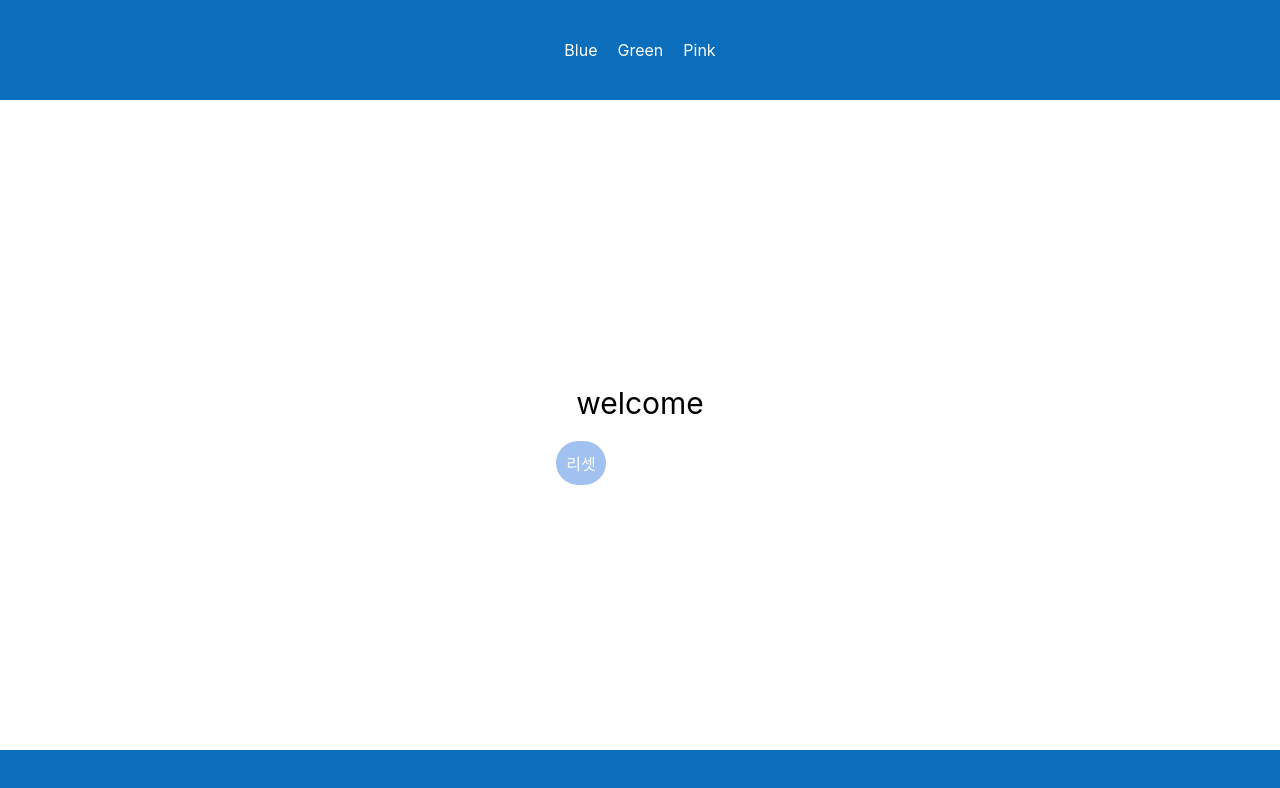
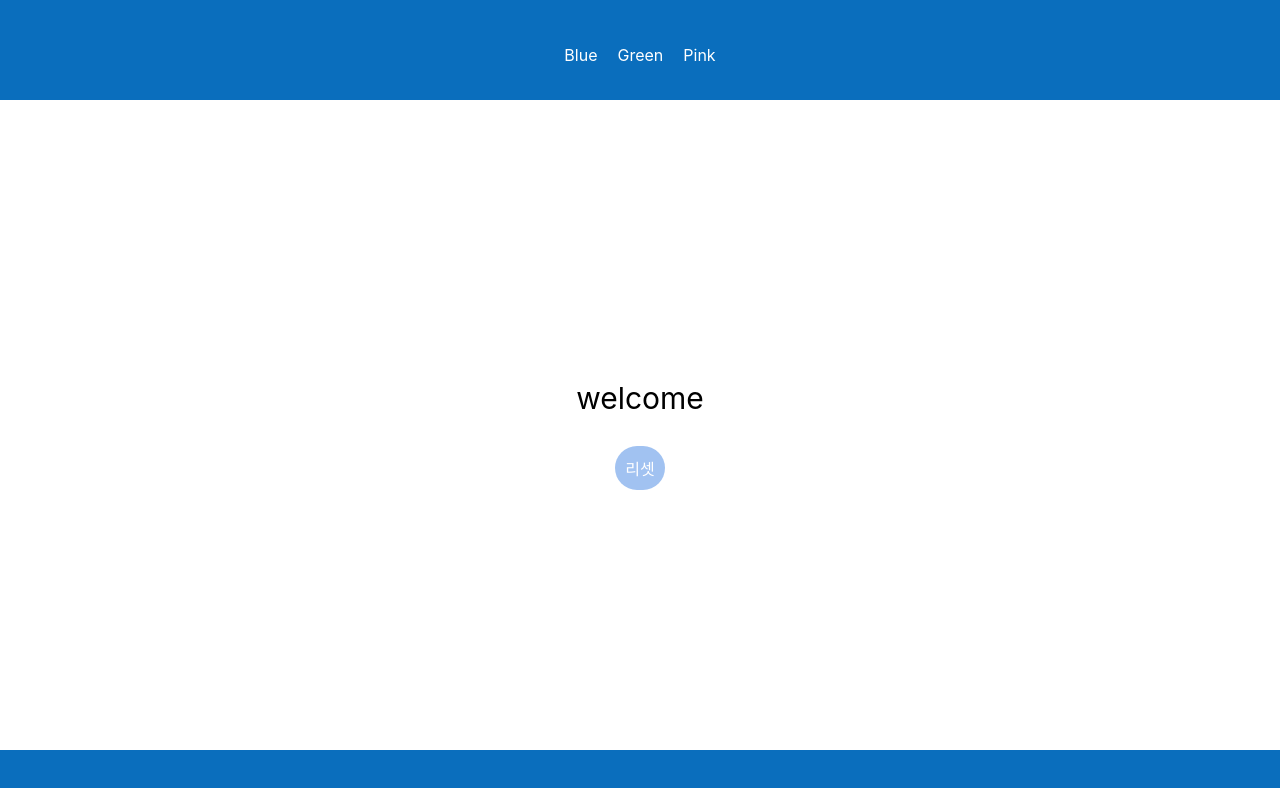
Before and after one commit to LikeLion-at-CAU-11th/Yeongeun-Jeon, a React (Create React App) app in the folder week14/: page /mypage in a window 1280 px wide. Shown: the top 788 px of the page. Built offline with nearby package versions, Linux system fonts and the light colour scheme.

Commit message:
[FEAT] 모달창 디자인-useContext()사용

```diff
--- a/week14/src/components/home/Modal.js
+++ b/week14/src/components/home/Modal.js
@@ -1,8 +1,9 @@
-import React from 'react'
+import React, { useContext, useState } from 'react'
 import { useRecoilValue } from 'recoil';
 import { dateAtom, emailAtom, userNameAtom } from '../../recoil/atoms';
 import { useNavigate } from 'react-router-dom';
 import { styled } from 'styled-components';
+import {ThemeContext} from "../../context/context"
 
 const Modal = ({isOpen, closeModal, isSubmitted}) => {
     const name = useRecoilValue(userNameAtom);
@@ -10,6 +11,10 @@ const Modal = ({isOpen, closeModal, isSubmitted}) => {
     const birth = useRecoilValue(dateAtom);
 
     const navigate = useNavigate();
+
+    // const context = useContext(ThemeContext);
+    // const [mode, setMode] = useState(context.blueTheme);
+    const mode = useContext(ThemeContext);
 
     const goToMyPage = ()=>{
         navigate('/mypage');
@@ -19,18 +24,16 @@ const Modal = ({isOpen, closeModal, isSubmitted}) => {
     return (
         <div style = {{display: isOpen ? "block" : "none"}}>
         <Overlay>
-        <ModalWrap>
+        <ModalWrap mode={mode.sub}>
             <Contents>
                 <PreText>
                 {`이름 : ${name} \n이메일 : ${email} \n생년월일 : ${birth}가 맞습니까?`}
                 </PreText>
-            <Button onClick={closeModal}>NO</Button>
-            <Button onClick={goToMyPage}>YES</Button>
+            <Button onClick={closeModal} mode={mode.main}>NO</Button>
+            <Button onClick={goToMyPage} mode={mode.main}>YES</Button>
             </Contents>
         </ModalWrap>
         </Overlay>
-
-
         </div>
     )
 
@@ -40,7 +43,8 @@ export default Modal
 
 const PreText = styled.pre`
 font-size:20px;
-// color: white;
+font-weight:bold;
+color: white;
 `
 
 const Overlay = styled.div`
@@ -59,7 +63,8 @@ const ModalWrap = styled.div`
   width: 600px;
   height: fit-content;
   border-radius: 15px;
-  background-color: #fff;
+//   background-color: #fff;
+  background-color: ${props=>props.mode};
   position: absolute;
   top: 50%;
   left: 50%;
@@ -76,22 +81,28 @@ const Button = styled.div`
    font-weight: bold;
    padding: 10px 20px;
    border: none;
-   background-color: #ababab;
+//    background-color: #ababab;
+//    background-color: white;
    border-radius: 10px;
    color: white;
    font-style: italic;
    font-weight: 200;
    cursor: pointer;
    &:hover {
-     background-color: #898989;
-   }
+    //  background-color: #898989;
+    // background-color: ${props=>props.mode}
+    // color: ${props=>props.mode}
+    // color: white;
+    background-color: white;
+    color: ${props=>props.mode}
+}
 `;
 
 const Contents = styled.div`
   margin: 50px 30px;
   h1 {
     font-size: 30px;
-    font-weight: 600;
+    font-weight: 800;
     margin-bottom: 60px;
   }
   img {
--- a/week14/src/components/layout/common.js
+++ b/week14/src/components/layout/common.js
@@ -15,6 +15,8 @@ background-color: ${props=>props.mode};
 color: white;
 padding: 10px;
 border-radius: 24px;
+margin-top: 10px;
+
 `
 
 export const Title = styled.div`
--- a/week14/src/pages/MyPage.js
+++ b/week14/src/pages/MyPage.js
@@ -1,5 +1,5 @@
 import React, { useContext } from 'react'
-import { Button, Title } from '../components/layout/common'
+import { Button, Title, Wrapper } from '../components/layout/common'
 import { ThemeContext } from '../context/context'
 import { userNameAtom, emailAtom, isSubmittedAtom } from '../recoil/atoms';
 import { useResetRecoilState } from 'recoil';
@@ -20,17 +20,11 @@ const MyPage = () => {
 
     }
   return (
-    <>
+    <Wrapper>
     <Title>welcome</Title>
     <Button mode={mode.button} onClick={handleDelete}>리셋</Button>
-    </>
+    </Wrapper>
   )
 }
 
 export default MyPage;
-
-const Wrapper = styled.div`
-display: flex;
-
-
-`
```
